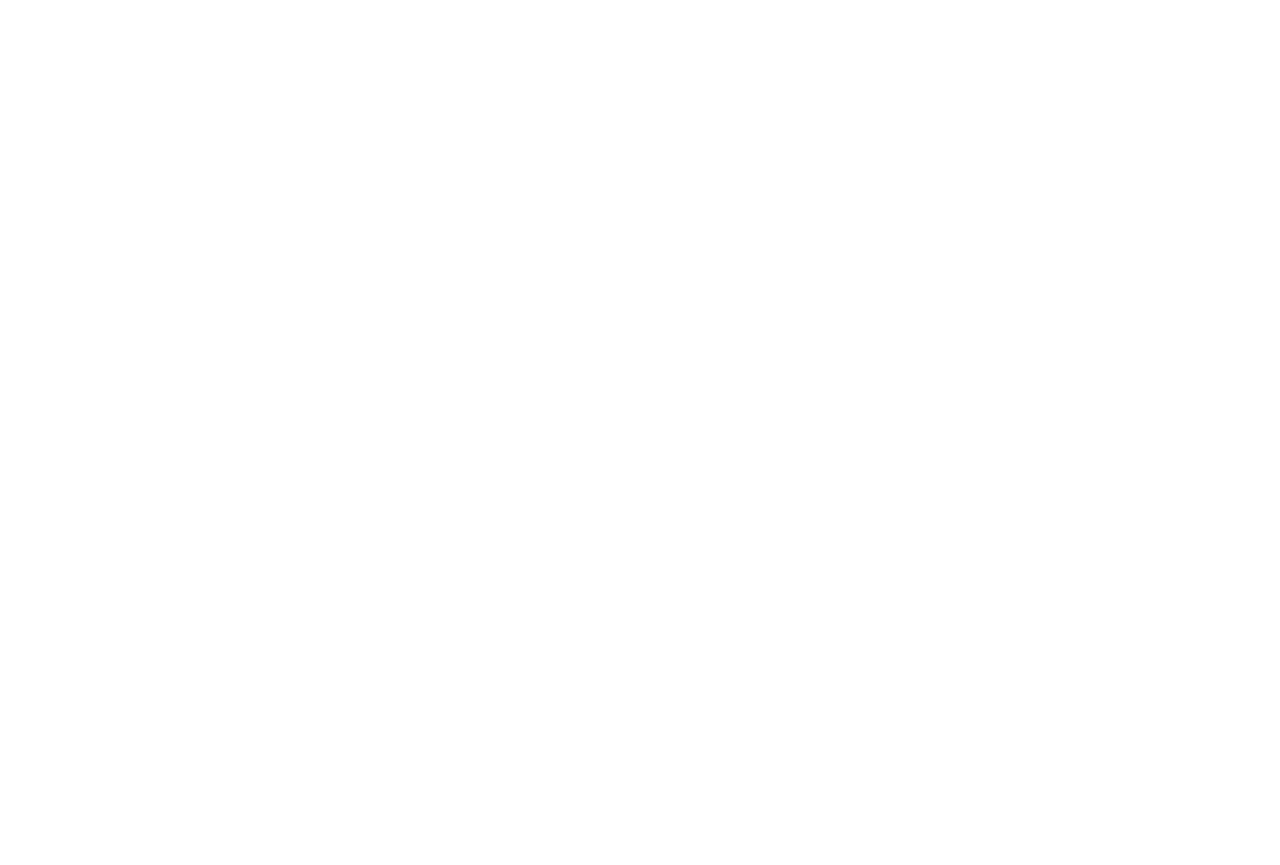
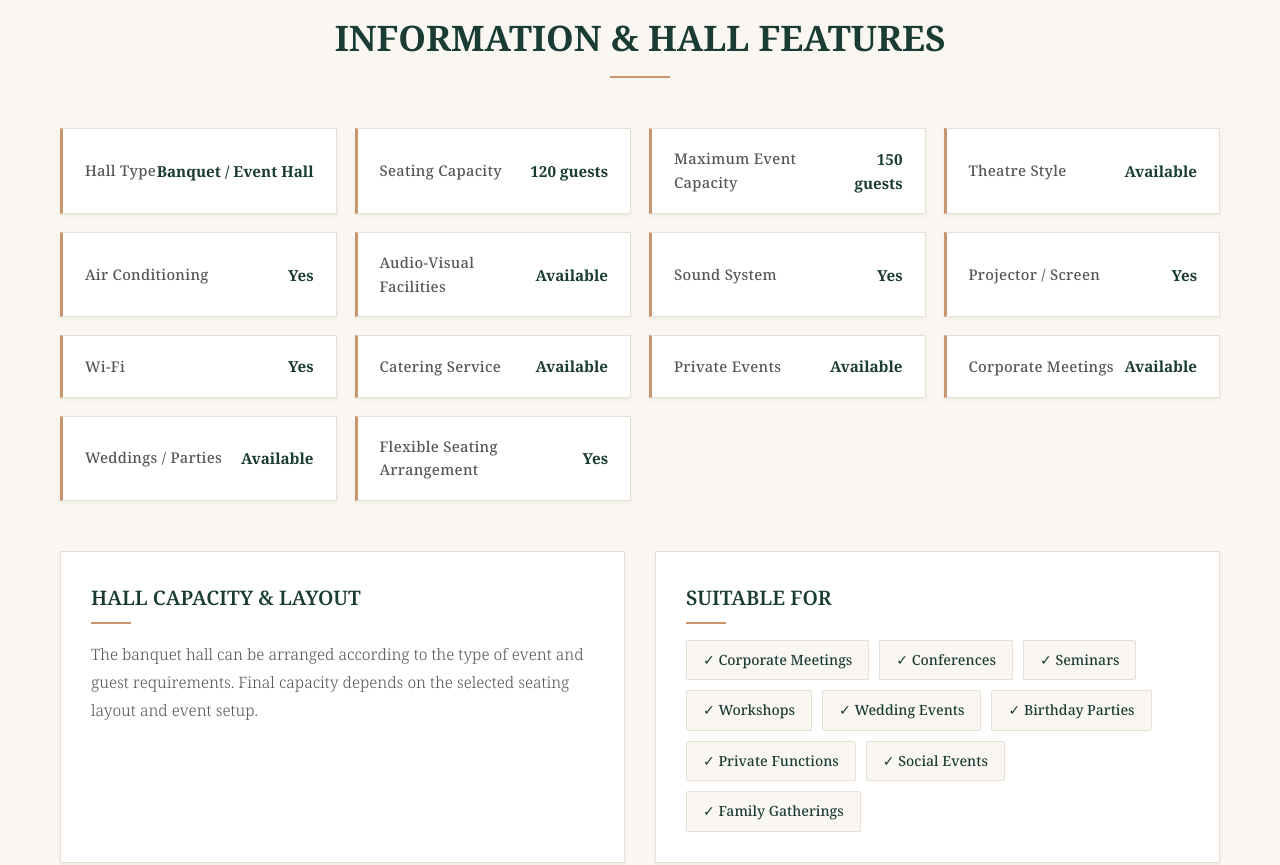
Before and after one commit to naimislam817/sukhtarawebsite, a React (Vite) app: page /facilities/banquet-hall in a window 1280 px wide. Shown: the part 1140-2005 px from the top of the page. Before the commit the page ends 993 px from the top, so only its background shows below. Built offline with nearby package versions, Linux system fonts and the light colour scheme; a web font is replaced by a local one.

Commit message:
Add Shuktara Banquet Hall to navbar facilities dropdown and create full banquet hall page with specifications and capacity features

```diff
--- a/src/components/facilities/FacilityDetail.jsx
+++ b/src/components/facilities/FacilityDetail.jsx
@@ -35,6 +35,43 @@
         </div>
       </section>
 
+      {facility.informationDetails && (
+        <section className="facility-specs">
+          <div className="facility-specs__container">
+            <h3 className="facility-specs__title">Information & Hall Features</h3>
+            <div className="facility-specs__grid">
+              {facility.informationDetails.map((item, idx) => (
+                <div key={idx} className="facility-specs__card">
+                  <span className="facility-specs__label">{item.label}</span>
+                  <span className="facility-specs__value">{item.value}</span>
+                </div>
+              ))}
+            </div>
+
+            {(facility.layoutNote || facility.suitableFor) && (
+              <div className="facility-meta-grid">
+                {facility.layoutNote && (
+                  <div className="facility-meta-card">
+                    <h4 className="facility-meta-card__title">Hall Capacity & Layout</h4>
+                    <p className="facility-meta-card__text">{facility.layoutNote}</p>
+                  </div>
+                )}
+                {facility.suitableFor && (
+                  <div className="facility-meta-card">
+                    <h4 className="facility-meta-card__title">Suitable For</h4>
+                    <div className="facility-chips">
+                      {facility.suitableFor.map((tag, idx) => (
+                        <span key={idx} className="facility-chip">✓ {tag}</span>
+                      ))}
+                    </div>
+                  </div>
+                )}
+              </div>
+            )}
+          </div>
+        </section>
+      )}
+
       {facility.gallery && (
         <section className="facility-gallery">
           <div className="facility-gallery__container">
--- a/src/data/facilitiesData.json
+++ b/src/data/facilitiesData.json
@@ -27,6 +27,52 @@
     },
     {
       "id": 2,
+      "slug": "banquet-hall",
+      "name": "SHUKTARA BANQUET HALL",
+      "pageTitle": "BANQUET HALL",
+      "tagline": "EXQUISITE VENUE FOR MEMORABLE EVENTS & CELEBRATIONS",
+      "image": "/images/facilities/banquet-hall.jpg",
+      "description": "Shuktara Banquet Hall offers an elegant, versatile, and fully equipped event venue designed to host both grand celebrations and corporate gatherings in the heart of Dhaka. Designed with sophisticated interior aesthetics and state-of-the-art amenities, our hall provides the perfect ambiance for your most cherished occasions.\n\nWhether you are planning a corporate conference, seminar, workshop, grand wedding reception, birthday party, or intimate family gathering, our dedicated banquet staff is on hand to deliver flawless service and exceptional hospitality.",
+      "buttons": [
+        { "label": "CONTACT US", "path": "#contact" },
+        { "label": "BOOK EVENT", "path": "/book" }
+      ],
+      "contactBar": {
+        "phone": "+8801840440090",
+        "phoneAvailability": "Available At 9am – 10pm",
+        "email": "info@hotelshuktara.com"
+      },
+      "informationDetails": [
+        { "label": "Hall Type", "value": "Banquet / Event Hall" },
+        { "label": "Seating Capacity", "value": "120 guests" },
+        { "label": "Maximum Event Capacity", "value": "150 guests" },
+        { "label": "Theatre Style", "value": "Available" },
+        { "label": "Air Conditioning", "value": "Yes" },
+        { "label": "Audio-Visual Facilities", "value": "Available" },
+        { "label": "Sound System", "value": "Yes" },
+        { "label": "Projector / Screen", "value": "Yes" },
+        { "label": "Wi-Fi", "value": "Yes" },
+        { "label": "Catering Service", "value": "Available" },
+        { "label": "Private Events", "value": "Available" },
+        { "label": "Corporate Meetings", "value": "Available" },
+        { "label": "Weddings / Parties", "value": "Available" },
+        { "label": "Flexible Seating Arrangement", "value": "Yes" }
+      ],
+      "layoutNote": "The banquet hall can be arranged according to the type of event and guest requirements. Final capacity depends on the selected seating layout and event setup.",
+      "suitableFor": [
+        "Corporate Meetings",
+        "Conferences",
+        "Seminars",
+        "Workshops",
+        "Wedding Events",
+        "Birthday Parties",
+        "Private Functions",
+        "Social Events",
+        "Family Gatherings"
+      ]
+    },
+    {
+      "id": 3,
       "slug": "skylight",
       "name": "SKYLIGHT RESTAURANT",
       "pageTitle": "SKYLIGHT RESTAURANT",
@@ -51,7 +97,7 @@
       ]
     },
     {
-      "id": 3,
+      "id": 4,
       "slug": "gym",
       "name": "GYM",
       "pageTitle": "GYM",
@@ -64,7 +110,7 @@
       "contactBar": null
     },
     {
-      "id": 4,
+      "id": 5,
       "slug": "conference-room",
       "name": "CONFERENCE ROOM",
       "pageTitle": "CONFERENCE ROOM",
--- a/src/data/siteData.json
+++ b/src/data/siteData.json
@@ -22,6 +22,7 @@
       "path": "#",
       "dropdown": [
         { "label": "RASUN RESTAURANT", "path": "/facilities/restaurant" },
+        { "label": "BANQUET HALL", "path": "/facilities/banquet-hall" },
         { "label": "SKYLIGHT RESTAURANT", "path": "/facilities/skylight" },
         { "label": "GYM", "path": "/facilities/gym" },
         { "label": "CONFERENCE ROOM", "path": "/facilities/conference-room" }
--- a/src/styles/facilities.css
+++ b/src/styles/facilities.css
@@ -321,3 +321,151 @@
     height: 200px;
   }
 }
+
+/* ==========================================================================
+   FACILITY INFORMATION & FEATURES (SPECS)
+   ========================================================================== */
+.facility-specs {
+  padding: 80px 0 100px;
+  background-color: var(--color-bg-light);
+  border-top: 1px solid var(--color-border-light);
+}
+
+.facility-specs__container {
+  max-width: var(--max-width);
+  margin: 0 auto;
+  padding: 0 20px;
+}
+
+.facility-specs__title {
+  text-align: center;
+  font-size: clamp(1.6rem, 3vw, 2.2rem);
+  color: var(--color-primary);
+  margin-bottom: 50px;
+  text-transform: uppercase;
+  font-variation-settings: 'wght' 700;
+  position: relative;
+  padding-bottom: 15px;
+}
+
+.facility-specs__title::after {
+  content: '';
+  position: absolute;
+  bottom: 0;
+  left: 50%;
+  transform: translateX(-50%);
+  width: 60px;
+  height: 2px;
+  background-color: var(--color-accent);
+}
+
+.facility-specs__grid {
+  display: grid;
+  grid-template-columns: repeat(auto-fill, minmax(260px, 1fr));
+  gap: 18px;
+  margin-bottom: 50px;
+}
+
+.facility-specs__card {
+  background-color: var(--color-bg-white);
+  border: 1px solid var(--color-border);
+  padding: 18px 22px;
+  display: flex;
+  justify-content: space-between;
+  align-items: center;
+  box-shadow: var(--shadow-sm);
+  transition: var(--transition-normal);
+  border-left: 3px solid var(--color-accent);
+}
+
+.facility-specs__card:hover {
+  transform: translateY(-3px);
+  box-shadow: var(--shadow-md);
+  border-color: var(--color-accent);
+}
+
+.facility-specs__label {
+  font-size: 0.92rem;
+  color: var(--color-text-muted);
+  font-variation-settings: 'wght' 500;
+  letter-spacing: 0.3px;
+}
+
+.facility-specs__value {
+  font-size: 0.95rem;
+  color: var(--color-primary);
+  font-variation-settings: 'wght' 700;
+  text-align: right;
+}
+
+.facility-meta-grid {
+  display: grid;
+  grid-template-columns: 1fr 1fr;
+  gap: 30px;
+  margin-top: 20px;
+}
+
+.facility-meta-card {
+  background-color: var(--color-bg-white);
+  border: 1px solid var(--color-border);
+  padding: 30px;
+  box-shadow: var(--shadow-sm);
+}
+
+.facility-meta-card__title {
+  font-size: 1.25rem;
+  color: var(--color-primary);
+  text-transform: uppercase;
+  margin-bottom: 16px;
+  position: relative;
+  padding-bottom: 10px;
+  font-variation-settings: 'wght' 600;
+}
+
+.facility-meta-card__title::after {
+  content: '';
+  position: absolute;
+  bottom: 0;
+  left: 0;
+  width: 40px;
+  height: 2px;
+  background-color: var(--color-accent);
+}
+
+.facility-meta-card__text {
+  font-size: 0.98rem;
+  line-height: 1.8;
+  color: var(--color-text-muted);
+}
+
+.facility-chips {
+  display: flex;
+  flex-wrap: wrap;
+  gap: 10px;
+}
+
+.facility-chip {
+  display: inline-flex;
+  align-items: center;
+  padding: 8px 16px;
+  background-color: var(--color-bg-light);
+  border: 1px solid var(--color-border);
+  color: var(--color-primary);
+  font-size: 0.88rem;
+  font-variation-settings: 'wght' 500;
+  border-radius: 2px;
+  transition: var(--transition-fast);
+}
+
+.facility-chip:hover {
+  background-color: var(--color-primary);
+  color: var(--color-bg-white);
+  border-color: var(--color-primary);
+}
+
+@media (max-width: 860px) {
+  .facility-meta-grid {
+    grid-template-columns: 1fr;
+    gap: 20px;
+  }
+}
--- a/src/styles/global.css
+++ b/src/styles/global.css
@@ -22,6 +22,7 @@
   box-sizing: border-box;
   margin: 0;
   padding: 0;
+  font-family: inherit;
 }
 
 html {
@@ -50,7 +51,7 @@
 }
 
 /* Typography Hierarchy using Font Variations */
-h1, h2, h3, h4, h5, h6, p, span, a, button, div, li, select, input, textarea {
+h1, h2, h3, h4, h5, h6, p, span, a, button, div, li, select, input, textarea, label, small, strong, b, em, i, blockquote, th, td {
   font-family: var(--font-primary);
 }
 
```
Also changed, not shown: public/images/facilities/banquet-hall.jpg (added).
